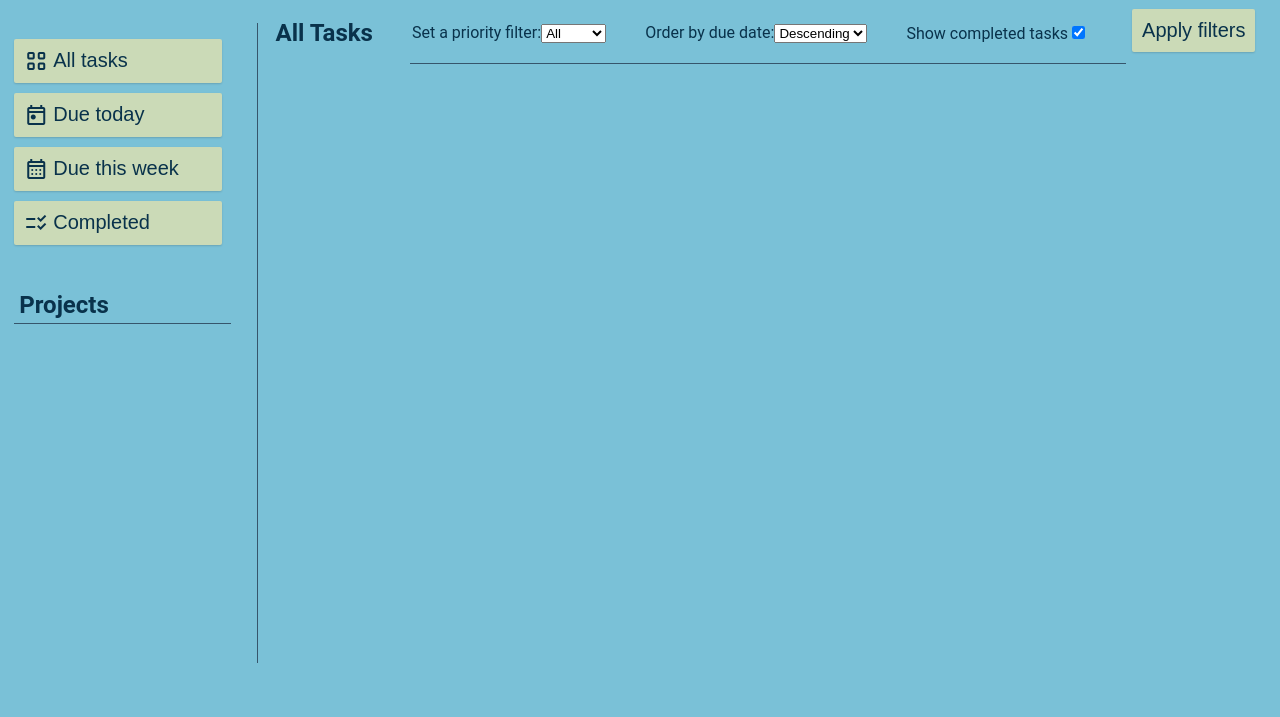
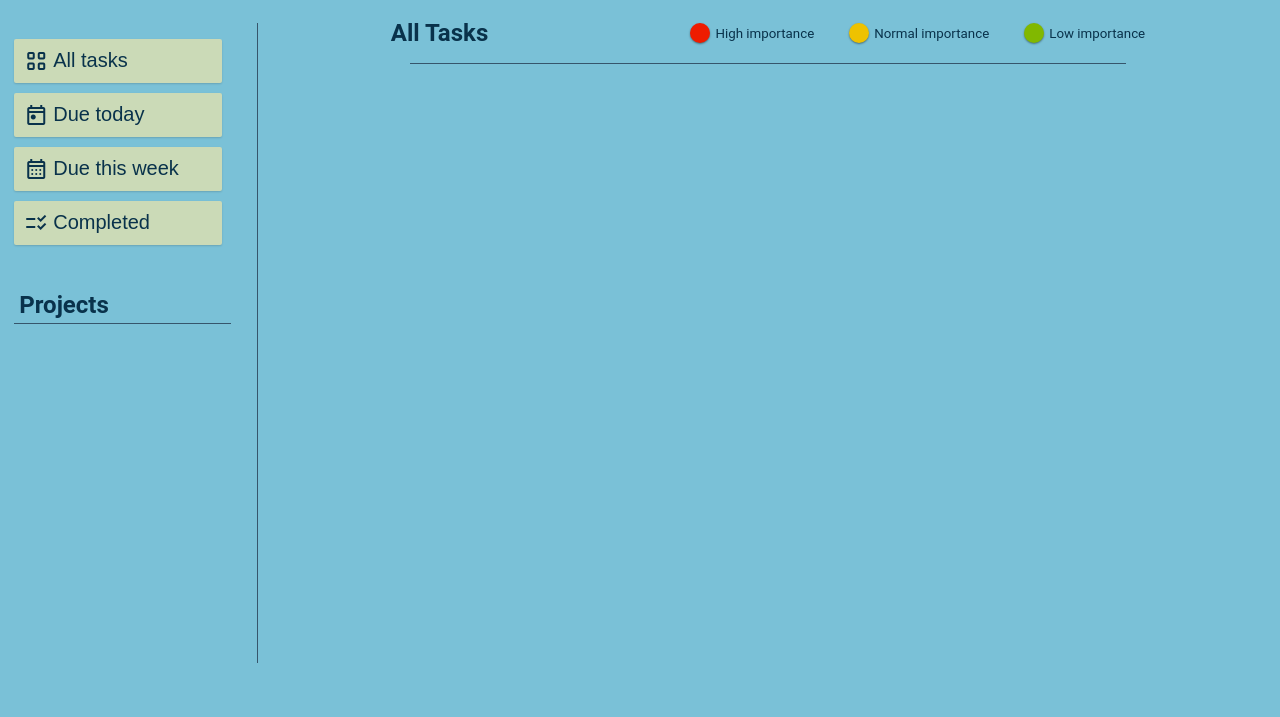
Before and after one commit to impronen/odin-todo, a website built with webpack: page dist/index.html in a window 1280 px wide. Shown: the part 83-800 px from the top of the page. Built offline with nearby package versions, Linux system fonts and the light colour scheme.

Commit message:
abandon additional filters
Additional filters have been discarded.
Space above task cards shows legend for importance indicators
DOM is a soup

```diff
--- a/src/components/controller/eventListeners.js
+++ b/src/components/controller/eventListeners.js
@@ -7,6 +7,7 @@ const EVENTS = (() => {
     const projectList = document.querySelector(".projectList");
     projectList.addEventListener("click", (event) => {
       DOM.arrayPrinter(storage.filterByProject(event.target.id));
+      DOM.changecurrentView(event.target.textContent);
     });
   }
   function addRemoveListenersToTaskCards() {
@@ -99,6 +100,7 @@ const EVENTS = (() => {
   function showAllTasks() {
     const allTasksButton = document.querySelector("#allTasksButton");
     allTasksButton.addEventListener("click", () => {
+      DOM.changecurrentView("All Tasks");
       DOM.arrayPrinter(storage.taskStorage);
       addAllCardListeners();
     });
@@ -106,6 +108,7 @@ const EVENTS = (() => {
   function showDueTodayTasks() {
     const dueTodayButton = document.querySelector("#dueTodayButton");
     dueTodayButton.addEventListener("click", () => {
+      DOM.changecurrentView("Today");
       DOM.arrayPrinter(storage.filterbyDueToday());
       addAllCardListeners();
     });
@@ -113,6 +116,7 @@ const EVENTS = (() => {
   function showUpcomingTasks() {
     const upcomingButton = document.querySelector("#upcomingButton");
     upcomingButton.addEventListener("click", () => {
+      DOM.changecurrentView("This Week");
       DOM.arrayPrinter(storage.filterbyDueThisWeek());
       addAllCardListeners();
     });
@@ -120,6 +124,7 @@ const EVENTS = (() => {
   function showCompletedTasks() {
     const completedButton = document.querySelector("#completedButton");
     completedButton.addEventListener("click", () => {
+      DOM.changecurrentView("Completed");
       DOM.arrayPrinter(storage.filterCompleted());
       addAllCardListeners();
     });
--- a/src/components/model/storage.js
+++ b/src/components/model/storage.js
@@ -107,7 +107,7 @@ const storage = {
       return storage.taskStorage.sort((a, b) =>
         a.convertPriority() > b.convertPriority() ? -1 : 1
       );
-    }
+    } // Ascending is the default sort
     return storage.taskStorage.sort((a, b) =>
       a.convertPriority() > b.convertPriority() ? 1 : -1
     );
--- a/src/components/view/DOM.js
+++ b/src/components/view/DOM.js
@@ -1,4 +1,5 @@
 import "material-symbols";
+/* import storage from "../model/storage"; */
 
 const DOM = (() => {
   const content = document.querySelector(".content");
@@ -147,89 +148,43 @@ const DOM = (() => {
     currentView.innerText = "All Tasks";
     TaskFilterMenu.appendChild(currentView);
 
-    const priorityFilterSelector = document.createElement("div");
-    priorityFilterSelector.classList.add("priorityFilterSelector");
-    TaskFilterMenu.appendChild(priorityFilterSelector);
+    const priorityLegend = document.createElement("div");
+    priorityLegend.classList.add("priorityFilterSelector");
+    TaskFilterMenu.appendChild(priorityLegend);
 
-    const priorityLabel = document.createElement("lable");
-    priorityLabel.setAttribute("for", "priority");
-    priorityLabel.textContent = "Set a priority filter:";
+    const priorityHigh = document.createElement("div");
+    priorityHigh.classList.add("indicators");
+    priorityLegend.appendChild(priorityHigh);
+    const priorityIndicatorHigh = document.createElement("div");
+    priorityIndicatorHigh.classList.add("priorityIndicator");
+    priorityIndicatorHigh.classList.add("High");
+    const text1 = document.createElement("p");
+    text1.textContent = "High importance";
+    priorityHigh.appendChild(priorityIndicatorHigh);
+    priorityHigh.appendChild(text1);
 
-    const priority = document.createElement("select");
-    priority.setAttribute("name", "priority");
-    priority.setAttribute("id", "priority");
-    const all = document.createElement("OPTION");
-    all.setAttribute("value", "All");
-    const allText = document.createTextNode("All");
-    all.appendChild(allText);
-    const high = document.createElement("OPTION");
-    high.setAttribute("value", "High");
-    const highText = document.createTextNode("High");
-    high.appendChild(highText);
-    const normal = document.createElement("OPTION");
-    normal.setAttribute("value", "Normal");
-    const normalText = document.createTextNode("Normal");
-    normal.appendChild(normalText);
-    const low = document.createElement("OPTION");
-    low.setAttribute("value", "Low");
-    const lowText = document.createTextNode("Low");
-    low.appendChild(lowText);
+    const priorityNormal = document.createElement("div");
+    priorityNormal.classList.add("indicators");
+    priorityLegend.appendChild(priorityNormal);
 
-    priorityFilterSelector.appendChild(priorityLabel);
-    priority.appendChild(all);
-    priority.appendChild(high);
-    priority.appendChild(normal);
-    priority.appendChild(low);
-    priorityFilterSelector.appendChild(priority);
+    const priorityIndicatorNormal = document.createElement("div");
+    priorityIndicatorNormal.classList.add("priorityIndicator");
+    priorityIndicatorNormal.classList.add("Normal");
+    const text2 = document.createElement("p");
+    text2.textContent = "Normal importance";
+    priorityNormal.appendChild(priorityIndicatorNormal);
+    priorityNormal.appendChild(text2);
 
-    const orderFilterSelector = document.createElement("div");
-    orderFilterSelector.classList.add("orderFilterSelector");
-    TaskFilterMenu.appendChild(orderFilterSelector);
-
-    const orderLabel = document.createElement("lable");
-    orderLabel.setAttribute("for", "order");
-    orderLabel.textContent = "Order by due date:";
-    orderFilterSelector.appendChild(orderLabel);
-
-    const order = document.createElement("select");
-    order.setAttribute("name", "order");
-    order.setAttribute("id", "order");
-
-    const descending = document.createElement("OPTION");
-    descending.setAttribute("value", "descending");
-    const descendingText = document.createTextNode("Descending");
-    descending.appendChild(descendingText);
-    order.appendChild(descending);
-
-    const ascending = document.createElement("OPTION");
-    ascending.setAttribute("value", "ascending");
-    const ascendingText = document.createTextNode("Ascending");
-    ascending.appendChild(ascendingText);
-    order.appendChild(ascending);
-    orderFilterSelector.appendChild(order);
-
-    const showCompletedSelector = document.createElement("div");
-    showCompletedSelector.classList.add("showCompletedSelector");
-    TaskFilterMenu.appendChild(showCompletedSelector);
-
-    const showCompletedLabel = document.createElement("lable");
-    showCompletedLabel.setAttribute("for", "showCompleted");
-    showCompletedLabel.textContent = "Show completed tasks";
-    showCompletedSelector.appendChild(showCompletedLabel);
-
-    const showCompleted = document.createElement("input");
-    showCompleted.type = "checkbox";
-    showCompleted.id = "showCompleted";
-    showCompleted.name = "showCompleted";
-    showCompleted.checked = true;
-    showCompleted.classList.add("showCompleted");
-    showCompletedSelector.appendChild(showCompleted);
-
-    const applyFiltersButton = document.createElement("button");
-    applyFiltersButton.classList.add("applyFiltersButton");
-    applyFiltersButton.classList.add("buttonstyle3");
-    applyFiltersButton.innerText = "Apply filters";
-    TaskFilterMenu.appendChild(applyFiltersButton);
+    const priorityLow = document.createElement("div");
+    priorityLow.classList.add("indicators");
+    priorityLegend.appendChild(priorityLow);
+    const priorityIndicatorLow = document.createElement("div");
+    priorityIndicatorLow.classList.add("priorityIndicator");
+    priorityIndicatorLow.classList.add("Low");
+    const text = document.createElement("p");
+    text.textContent = "Low importance";
+    priorityLow.appendChild(priorityIndicatorLow);
+    priorityLow.appendChild(text);
   }
 
   function createTaskDisplay() {
@@ -331,7 +286,12 @@ const DOM = (() => {
     const overlay = document.querySelector("#inputOverlay");
 
     const form = document.createElement("form");
+    form.classList.add("taskForm");
     form.setAttribute("method", "post");
+
+    const legend = document.createElement("legend");
+    legend.textContent = "New Task";
+    form.appendChild(legend);
 
     const taskName = document.createElement("input");
     taskName.setAttribute("type", "text");
@@ -403,6 +363,11 @@ const DOM = (() => {
     overlay.remove();
   }
 
+  function changecurrentView(view) {
+    const currentView = document.querySelector(".currentView");
+    currentView.textContent = view;
+  }
+
   // Function to run on load to draw the UI elements
 
   function createUI() {
@@ -422,6 +387,7 @@ const DOM = (() => {
     overLayDestroyer,
     sidebarProjectList,
     removeTaskCard,
+    changecurrentView,
   };
 })();
 
--- a/src/styles/cardstyles.css
+++ b/src/styles/cardstyles.css
@@ -46,8 +46,8 @@
   justify-content: space-between;
 }
 
-.cardCol1 {
-}
+/* .cardCol1 {
+} */
 
 .cardCol2 {
   padding-top: 2%;
--- a/src/styles/style.css
+++ b/src/styles/style.css
@@ -45,6 +45,11 @@ li:hover {
 label {
   display: inline-block;
   width: min-content;
+}
+
+p {
+  font-size: smaller;
+  margin-left: 5px;
 }
 
 .header {
@@ -108,7 +113,6 @@ label {
   border-radius: 2px;
   padding: 10px;
   margin: 5px;
-  margin-bottom: 10px;
 
   box-shadow: 0 1px 2px rgba(0, 0, 0, 0.15);
   transition: transform 0.2s ease-in-out;
@@ -116,6 +120,11 @@ label {
 
 .buttonstyle2 {
   width: 100%;
+  margin-bottom: 10px;
+}
+
+.buttonstyle3 {
+  font-size: 15px;
 }
 
 .buttonstyle2:hover,
@@ -187,12 +196,14 @@ label {
 }
 
 .TaskFilterMenu {
-  width: 100%;
+  max-width: 100%;
   height: 10%;
   position: relative;
   display: flex;
   align-items: center;
   justify-content: space-around;
+  padding-left: 5%;
+  padding-right: 5%;
 }
 
 .TaskFilterMenu:after {
@@ -203,6 +214,18 @@ label {
   height: 1px;
   bottom: 5px;
   background-color: var(--line-color);
+}
+
+.priorityFilterSelector,
+.indicators {
+  display: flex;
+  flex-direction: row;
+  min-width: min-content;
+}
+
+.indicators {
+  align-items: center;
+  margin-left: 30px;
 }
 
 .taskDisplay {
@@ -220,11 +243,59 @@ label {
   box-shadow: rgba(0, 0, 0, 0.25) 0px 54px 55px,
     rgba(0, 0, 0, 0.12) 0px -12px 30px, rgba(0, 0, 0, 0.12) 0px 4px 6px,
     rgba(0, 0, 0, 0.17) 0px 12px 13px, rgba(0, 0, 0, 0.09) 0px -3px 5px;
-  height: 20vh;
-  width: 60vw;
-  padding: 15px;
+  padding: 2%;
   z-index: 7;
   position: absolute;
   font-size: large;
-  margin: 15%;
+  margin-left: 45%;
+  margin-top: 10%;
 }
+
+.taskForm {
+  display: flex;
+  flex-direction: column;
+  margin-bottom: 20px;
+  flex-wrap: wrap;
+  color: var(--text-dark);
+}
+
+legend {
+  padding: 7px;
+  margin: 5px;
+}
+
+.taskForm input[type="text"] {
+  background-color: #ffffff;
+  border: 1px solid var(--line-color);
+  border-radius: 3px;
+  padding: 7px;
+  margin: 5px;
+  font-size: 14px;
+}
+
+.taskForm select {
+  background-color: #ffffff;
+  border: 1px solid var(--line-color);
+  border-radius: 3px;
+  padding: 7px;
+  margin: 5px;
+  font-size: 14px;
+}
+
+.taskForm input[type="date"] {
+  background-color: #ffffff;
+  border: 1px solid var(--line-color);
+  border-radius: 3px;
+  padding: 7px;
+  margin: 5px;
+  font-size: 14px;
+}
+
+.taskForm input[type="textarea"] {
+  background-color: #ffffff;
+  border: 1px solid var(--line-color);
+  border-radius: 3px;
+  padding: 7px;
+  margin: 5px;
+  font-size: 14px;
+}
```
Also changed, not shown: dist/main.js.
